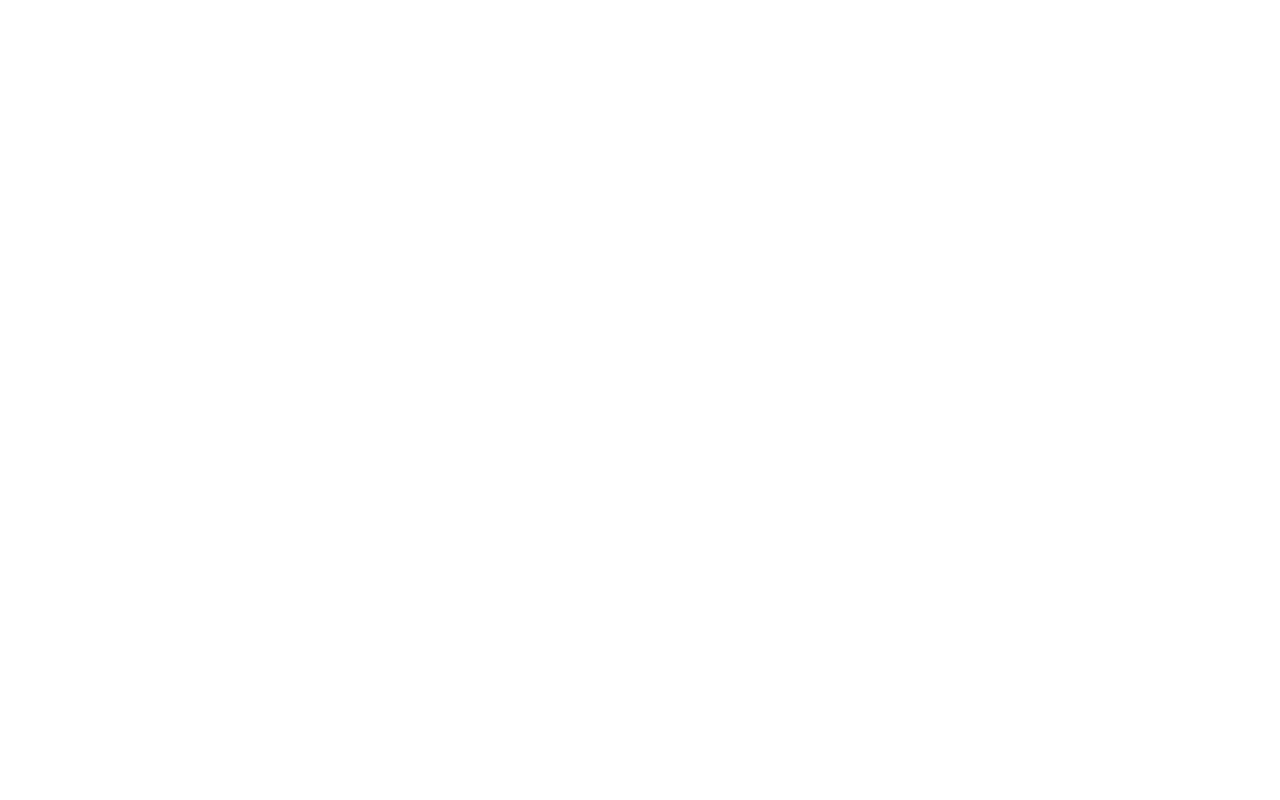
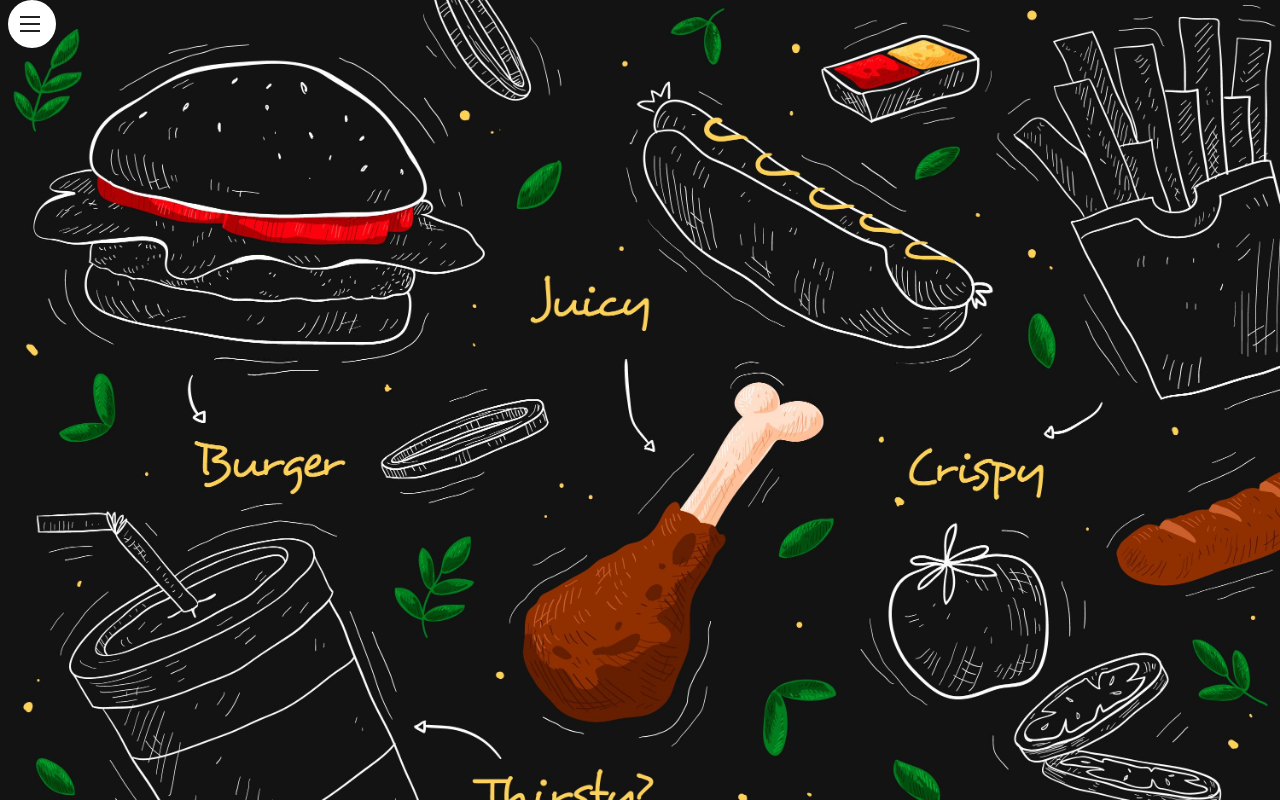
Before and after one commit to lyzess/Project-1-Web-Design, a plain HTML site: page Home.html in a window 1280 px wide. Drawn offline with Linux system fonts and the light colour scheme.

```diff
--- a/Home.html
+++ b/Home.html
@@ -3,8 +3,21 @@
 <head>
     <meta charset="UTF-8">
     <title>Home</title>
+    <link rel="stylesheet" href="home.css">
 </head>
 <body>
+    <!--Navigatio Bar-->
+    <nav class="NavBar">
+        <div class="navicon">
+          <div></div>
+        </div>
 
+        <a>HOME</a>
+        <a>PRODUCT</a>
+        <a>PROMOTION</a>
+        <a>GALERY</a>
+        <a>LOGIN</a>
+
+      </nav>
 </body>
 </html>
--- /dev/null
+++ b/home.css
@@ -0,0 +1,92 @@
+@import url('https://fonts.googleapis.com/css2?family=Poppins&display=swap');
+
+* {
+    box-sizing: border-box;
+}
+
+body {
+    margin: 0;
+    font-family: poppins, Arial, Helvetica, sans-serif;
+    font-size: 16px;
+    font-weight: 400;
+    color: #666666;
+    background-image: url(/img/restaurant-mural-wallpaper.jpg/4478925.jpg);
+    background-size: cover;
+
+}
+
+nav {
+    width: 300px;
+    background: white;
+    color: rgba(0, 0, 0, 0.87);
+    -webkit-clip-path: circle(24px at 30px 24px);
+    clip-path: circle(24px at 32px 24px);
+    -webkit-transition: -webkit-clip-path 0.5625s, clip-path 0.375s;
+    transition: -webkit-clip-path 0.5625s, clip-path 0.375s;
+  }
+
+  nav:hover {
+    -webkit-transition-timing-function: ease-out;
+    transition-timing-function: ease-out;
+    -webkit-transition-duration: 0.75s;
+    transition-duration: 0.75s;
+    -webkit-clip-path: circle(390px at 225px 24px);
+    clip-path: circle(390px at 150px 24px);
+  }
+
+  .NavBar a {
+    display: block;
+    line-height: 50px;
+    padding: 0 20px;
+    color: inherit;
+    cursor: pointer;
+    -webkit-user-select: none;
+    -moz-user-select: none;
+    -ms-user-select: none;
+    user-select: none;
+  }
+
+  .NavBar a:hover { background: #ffe082; }
+
+  .NavBar a:active { background: #ffca28; }
+
+  .navicon {
+    padding: 23px 20px;
+    cursor: pointer;
+    -webkit-transform-origin: 32px 24px;
+    -ms-transform-origin: 32px 24px;
+    transform-origin: 32px 24px;
+  }
+
+  .navicon div {
+    position: relative;
+    width: 20px;
+    height: 2px;
+    background: rgba(0, 0, 0, 0.87);
+  }
+
+  .navicon div:before,
+  .navicon div:after {
+    display: block;
+    content: "";
+    width: 20px;
+    height: 2px;
+    background: rgba(0, 0, 0, 0.87);
+    position: absolute;
+  }
+
+  .navicon div:before { top: -7px; }
+
+  .navicon div:after { top: 7px; }
+
+.wrapper {
+    margin: 0 auto;
+    margin-top: -20%;
+    width: 100%;
+    max-width: 1140px;
+    min-height: 100vh;
+    display: flex;
+    align-items: center;
+    justify-content: center;
+    flex-direction: column;
+}
--- /dev/null
+++ b/pickcart.css
@@ -0,0 +1,249 @@
+@import url('https://fonts.googleapis.com/css2?family=Poppins&display=swap');
+
+* {
+    box-sizing: border-box;
+}
+
+body {
+    margin: 0;
+    font-family: poppins, Arial, Helvetica, sans-serif;
+    font-size: 16px;
+    font-weight: 400;
+    color: #666666;
+    background-image: url();
+    background-size: cover;
+
+}
+
+nav {
+    width: 300px;
+    background: white;
+    color: rgba(0, 0, 0, 0.87);
+    -webkit-clip-path: circle(24px at 30px 24px);
+    clip-path: circle(24px at 32px 24px);
+    -webkit-transition: -webkit-clip-path 0.5625s, clip-path 0.375s;
+    transition: -webkit-clip-path 0.5625s, clip-path 0.375s;
+  }
+
+  nav:hover {
+    -webkit-transition-timing-function: ease-out;
+    transition-timing-function: ease-out;
+    -webkit-transition-duration: 0.75s;
+    transition-duration: 0.75s;
+    -webkit-clip-path: circle(390px at 225px 24px);
+    clip-path: circle(390px at 150px 24px);
+  }
+
+  .NavBar a {
+    display: block;
+    line-height: 50px;
+    padding: 0 20px;
+    color: inherit;
+    cursor: pointer;
+    -webkit-user-select: none;
+    -moz-user-select: none;
+    -ms-user-select: none;
+    user-select: none;
+  }
+
+  .NavBar a:hover { background: #ffe082; }
+
+  .NavBar a:active { background: #ffca28; }
+
+  .navicon {
+    padding: 23px 20px;
+    cursor: pointer;
+    -webkit-transform-origin: 32px 24px;
+    -ms-transform-origin: 32px 24px;
+    transform-origin: 32px 24px;
+  }
+
+  .navicon div {
+    position: relative;
+    width: 20px;
+    height: 2px;
+    background: rgba(0, 0, 0, 0.87);
+  }
+
+  .navicon div:before,
+  .navicon div:after {
+    display: block;
+    content: "";
+    width: 20px;
+    height: 2px;
+    background: rgba(0, 0, 0, 0.87);
+    position: absolute;
+  }
+
+  .navicon div:before { top: -7px; }
+
+  .navicon div:after { top: 7px; }
+
+.wrapper {
+    margin: 0 auto;
+    margin-top: -20%;
+    width: 100%;
+    max-width: 1140px;
+    min-height: 100vh;
+    display: flex;
+    align-items: center;
+    justify-content: center;
+    flex-direction: column;
+}
+
+.Cart-Container{
+    width: 70%;
+    height: 85%;
+    background-color: #ffffff;
+    border-radius: 20px;
+    box-shadow: 0px 25px 40px #1687d933;
+   }
+
+   body{
+    background: #ddd;
+    min-height: 100vh;
+    vertical-align: middle;
+    display: flex;
+    font-family: sans-serif;
+    font-size: 0.8rem;
+    font-weight: bold;
+}
+.title{
+    margin-bottom: 5vh;
+}
+.card{
+    margin: auto;
+    max-width: 950px;
+    width: 90%;
+    box-shadow: 0 6px 20px 0 rgba(0, 0, 0, 0.19);
+    border-radius: 1rem;
+    border: transparent;
+}
+@media(max-width:767px){
+    .card{
+        margin: 3vh auto;
+    }
+}
+.cart{
+    background-color: #fff;
+    padding: 4vh 5vh;
+    border-bottom-left-radius: 1rem;
+    border-top-left-radius: 1rem;
+}
+@media(max-width:767px){
+    .cart{
+        padding: 4vh;
+        border-bottom-left-radius: unset;
+        border-top-right-radius: 1rem;
+    }
+}
+.summary{
+    background-color: #ddd;
+    border-top-right-radius: 1rem;
+    border-bottom-right-radius: 1rem;
+    padding: 4vh;
+    color: rgb(65, 65, 65);
+}
+@media(max-width:767px){
+    .summary{
+    border-top-right-radius: unset;
+    border-bottom-left-radius: 1rem;
+    }
+}
+.summary .col-2{
+    padding: 0;
+}
+.summary .col-10
+{
+    padding: 0;
+}.row{
+    margin: 0;
+}
+.title b{
+    font-size: 1.5rem;
+}
+.main{
+    margin: 0;
+    padding: 2vh 0;
+    width: 100%;
+}
+.col-2, .col{
+    padding: 0 1vh;
+}
+a{
+    padding: 0 1vh;
+}
+.close{
+    margin-left: auto;
+    font-size: 0.7rem;
+}
+img{
+    width: 3.5rem;
+}
+.back-to-shop{
+    margin-top: 4.5rem;
+}
+h5{
+    margin-top: 4vh;
+}
+hr{
+    margin-top: 1.25rem;
+}
+form{
+    padding: 2vh 0;
+}
+select{
+    border: 1px solid rgba(0, 0, 0, 0.137);
+    padding: 1.5vh 1vh;
+    margin-bottom: 4vh;
+    outline: none;
+    width: 100%;
+    background-color: rgb(247, 247, 247);
+}
+input{
+    border: 1px solid rgba(0, 0, 0, 0.137);
+    padding: 1vh;
+    margin-bottom: 4vh;
+    outline: none;
+    width: 100%;
+    background-color: rgb(247, 247, 247);
+}
+input:focus::-webkit-input-placeholder
+{
+      color:transparent;
+}
+.btn{
+    background-color: #000;
+    border-color: #000;
+    color: white;
+    width: 100%;
+    font-size: 0.7rem;
+    margin-top: 4vh;
+    padding: 1vh;
+    border-radius: 0;
+}
+.btn:focus{
+    box-shadow: none;
+    outline: none;
+    box-shadow: none;
+    color: white;
+    -webkit-box-shadow: none;
+    -webkit-user-select: none;
+    transition: none;
+}
+.btn:hover{
+    color: white;
+}
+a{
+    color: black;
+}
+a:hover{
+    color: black;
+    text-decoration: none;
+}
+ #code{
+    background-image: linear-gradient(to left, rgba(255, 255, 255, 0.253) , rgba(255, 255, 255, 0.185)), url("https://img.icons8.com/small/16/000000/long-arrow-right.png");
+    background-repeat: no-repeat;
+    background-position-x: 95%;
+    background-position-y: center;
+}
```
Also changed, not shown: pickcart.html (added, +98 -0 lines).
